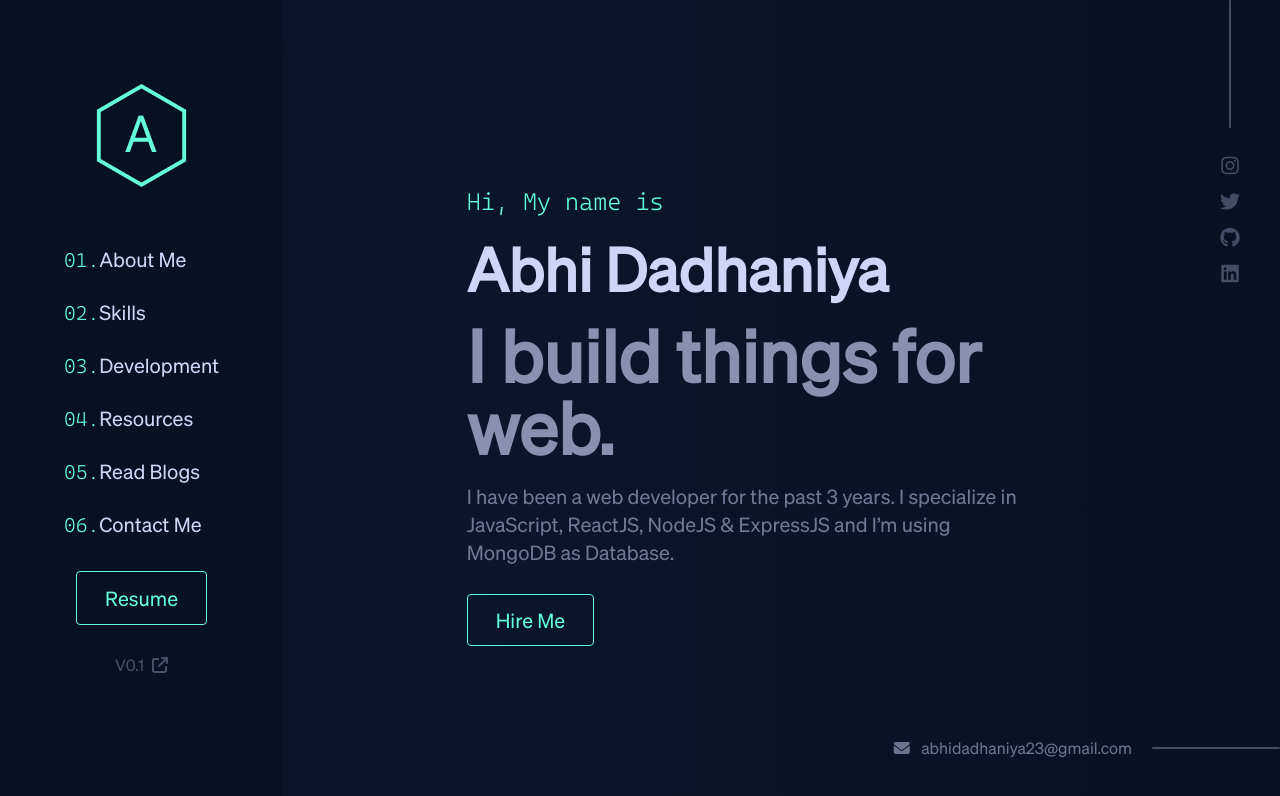
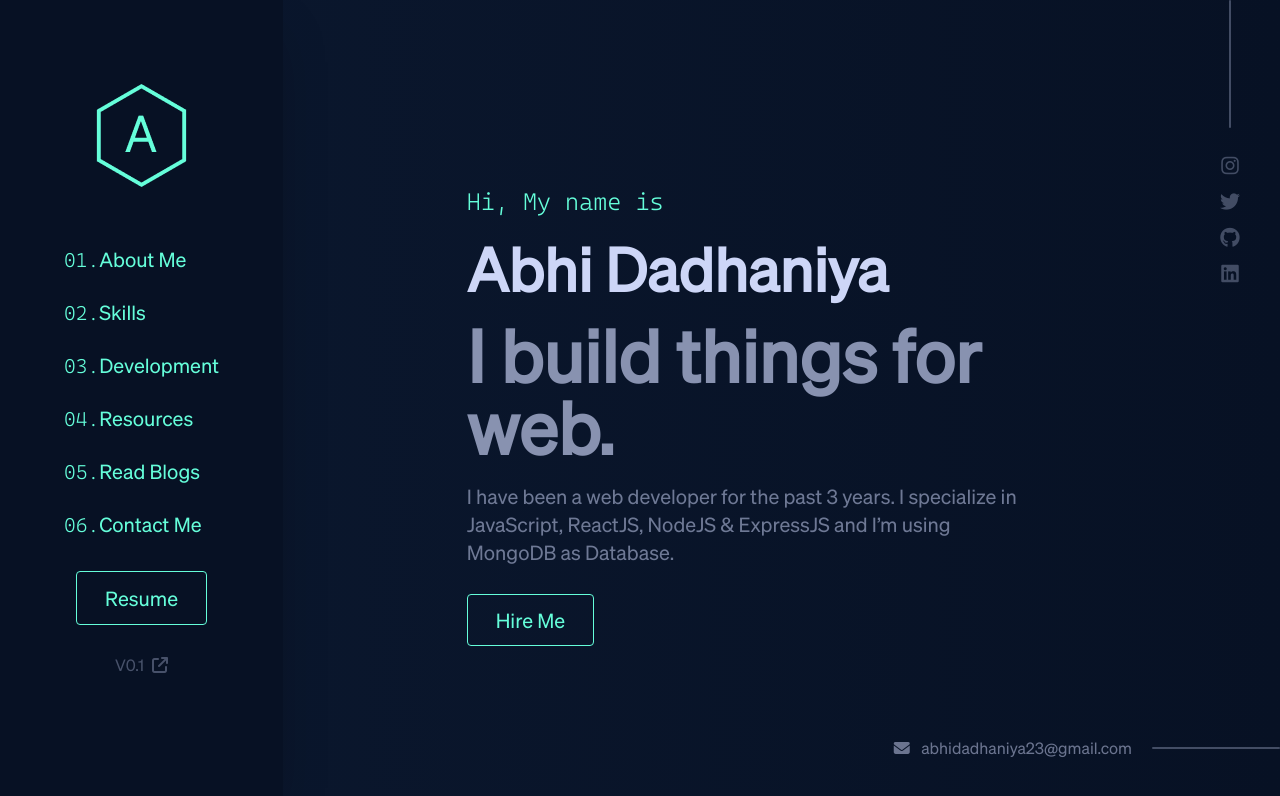
Before and after one commit to abhidadhaniya23/abhi-portfolio, a Next.js app: page / in a window 1280 px wide. Shown: the top 796 px of the page. Built offline with nearby package versions, Linux system fonts and the light colour scheme.

Commit message:
routes match colors

```diff
--- a/components/navbar/Navbar.js
+++ b/components/navbar/Navbar.js
@@ -5,8 +5,10 @@
 import { useContext } from "react";
 import MenuBarContext from "../../context/MenuBarContext";
 import { isMobile } from "react-device-detect";
+import { useRouter } from "next/router";
 
 const Navbar = () => {
+    const router = useRouter();
     const { menuActive, setMenuActive } = useContext(MenuBarContext);
     const animations = {
         navbar: {
@@ -55,9 +57,9 @@
                         <ul className="flex flex-col items-start justify-center">
                             {linksData.map((item, index) => (
                                 <Link key={index} href={item.link}>
-                                    <a onClick={() => setMenuActive(false)} className="w-full my-3 text-xl duration-300 text-lightBluePrimary hover:text-cyanPrimary">
+                                    <a onClick={() => setMenuActive(false)} className={`${item.name.toLowerCase().includes(router.pathname.substring(1)) ? "text-cyanPrimary" : "text-lightBluePrimary"} w-full my-3 text-xl duration-300 hover:text-cyanPrimary`}>
                                         <span className="text-cyanPrimary font-codeText">0{index + 1}.</span>
-                                        {item.name}
+                                        {item.name}Abhi
                                     </a>
                                 </Link>
                             ))}
@@ -81,7 +83,7 @@
                     <ul className="flex flex-col items-start justify-center">
                         {linksData.map((item, index) => (
                             <Link key={index} href={item.link}>
-                                <a onClick={() => setMenuActive(false)} className="w-full my-3 text-xl duration-300 text-lightBluePrimary hover:text-cyanPrimary">
+                                <a onClick={() => setMenuActive(false)} className={`${item.name.toLowerCase().includes(router.pathname.substring(1)) ? "text-cyanPrimary" : "text-lightBluePrimary"} w-full my-3 text-xl duration-300 hover:text-cyanPrimary`}>
                                     <span className="text-cyanPrimary font-codeText">0{index + 1}.</span>
                                     {item.name}
                                 </a>
```
